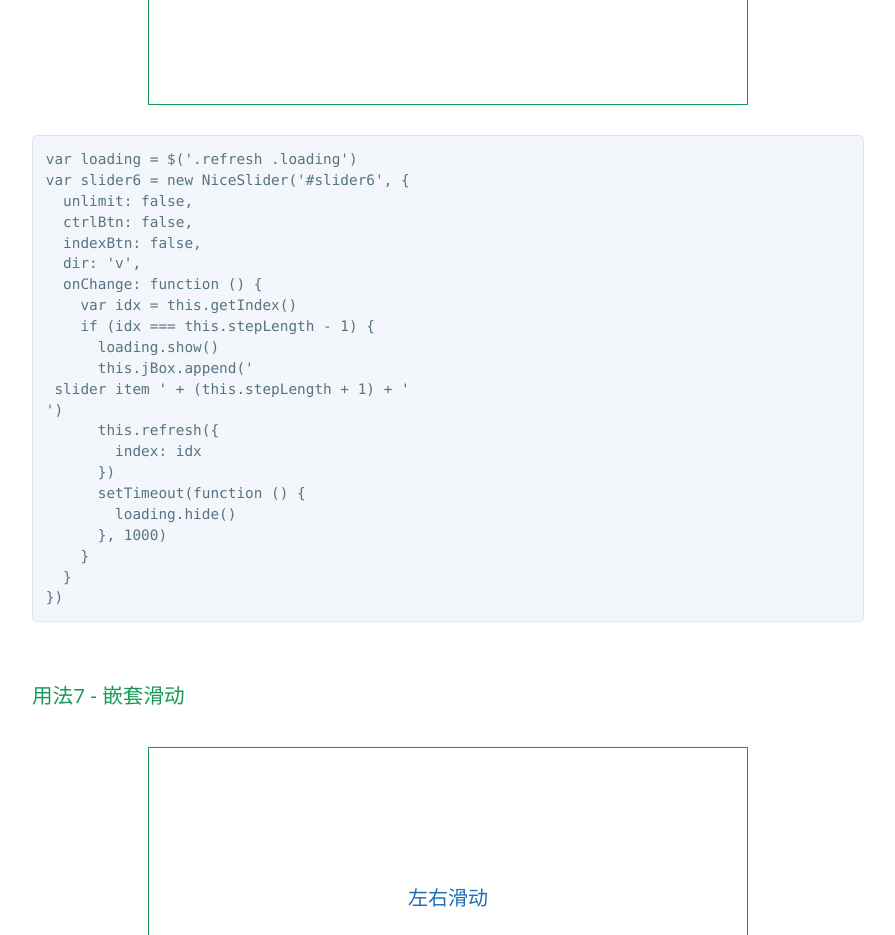
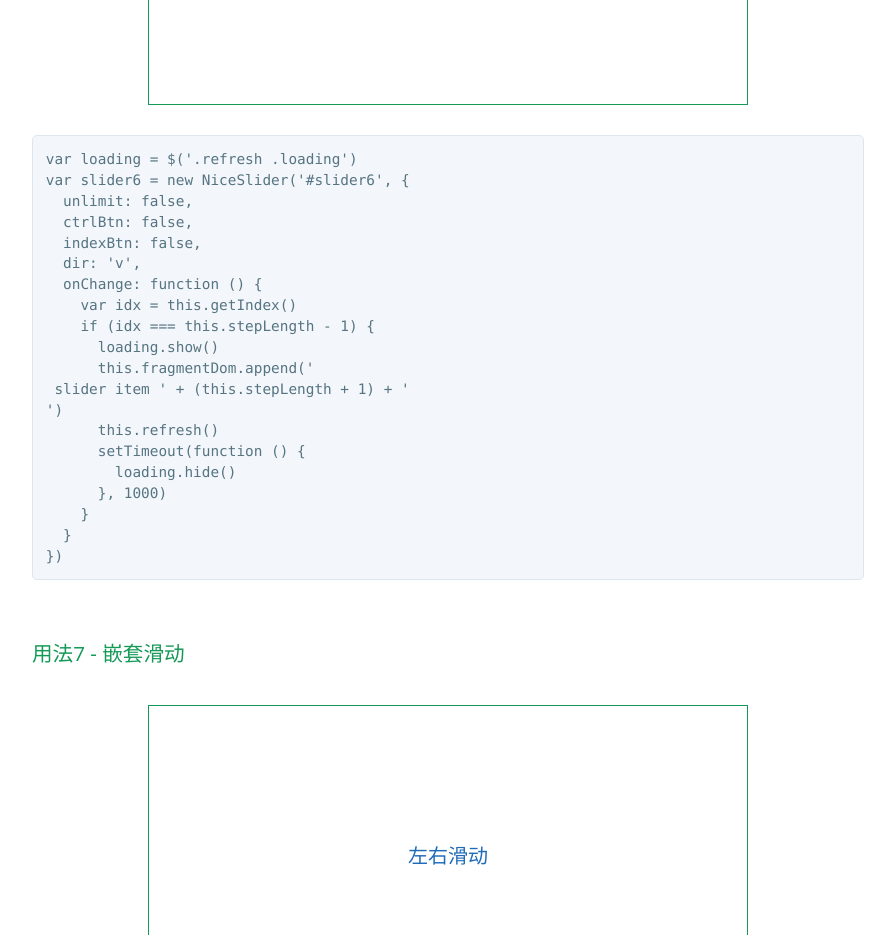
Before and after one commit to ajccom/niceslider, a website: page index.html in a window 1280 px wide. Shown: the part 3360-4295 px from the top of the page, without its empty margins (192-1087 px from the left). Drawn offline with Linux system fonts and the light colour scheme.

Commit message:
更新用例

```diff
--- a/index.html
+++ b/index.html
@@ -206,10 +206,8 @@ var slider5 = new NiceSlider('#slider5', {
             var idx = this.getIndex()
             if (idx === this.stepLength - 1) {
               loading.show()
-              this.jBox.append('<div class="slider-item"> slider item ' + (this.stepLength + 1) + '</div>')
-              this.refresh({
-                index: idx
-              })
+              this.fragmentDom.append('<div class="slider-item"> slider item ' + (this.stepLength + 1) + '</div>')
+              this.refresh()
               setTimeout(function () {
                 loading.hide()
               }, 1000)
@@ -228,10 +226,8 @@ var slider6 = new NiceSlider('#slider6', {
     var idx = this.getIndex()
     if (idx === this.stepLength - 1) {
       loading.show()
-      this.jBox.append('<div class="slider-item"> slider item ' + (this.stepLength + 1) + '</div>')
-      this.refresh({
-        index: idx
-      })
+      this.fragmentDom.append('<div class="slider-item"> slider item ' + (this.stepLength + 1) + '</div>')
+      this.refresh()
       setTimeout(function () {
         loading.hide()
       }, 1000)
```
